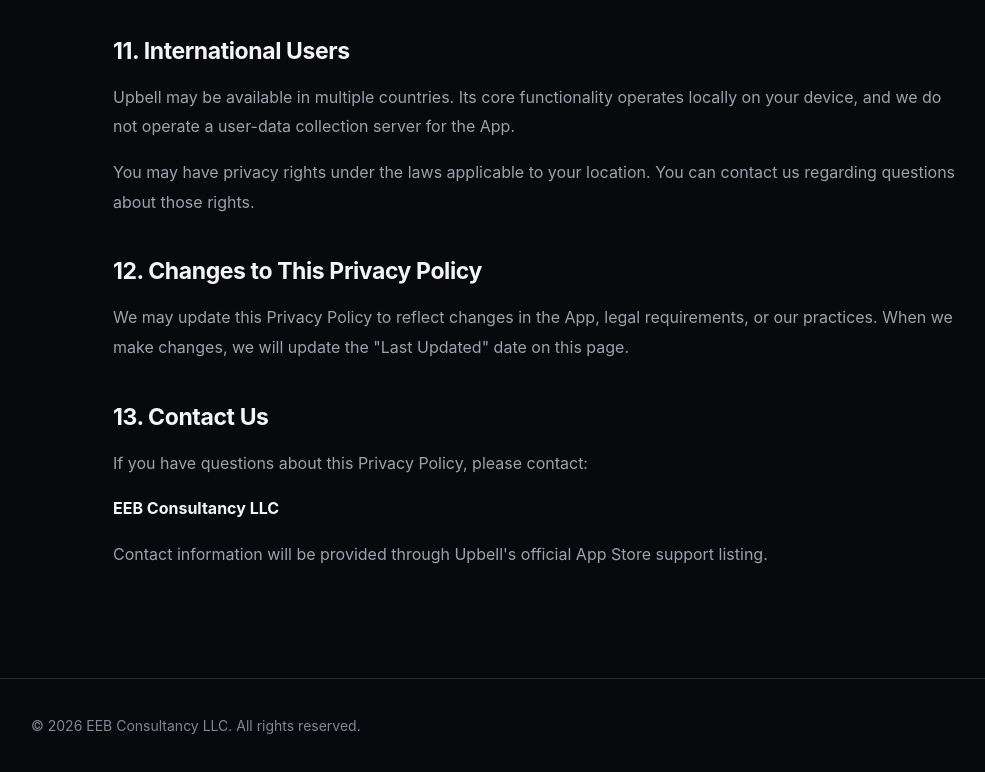
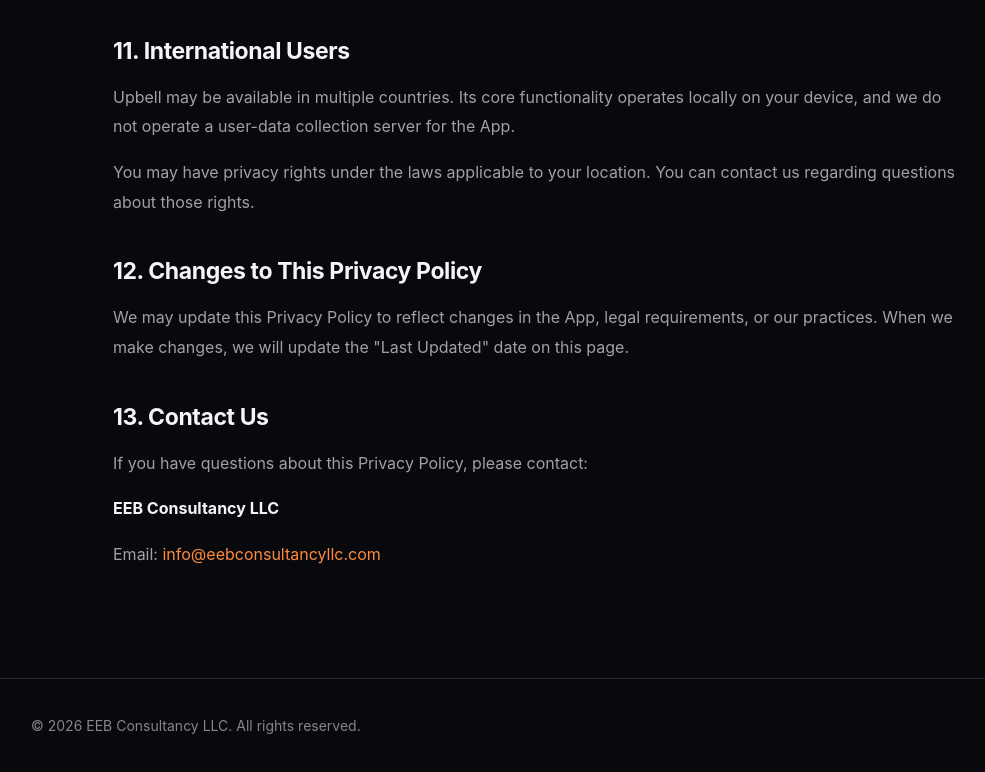
Before and after one commit to eebconsultancy/upbell-legal, a plain HTML site: page privacy.html in a window 1280 px wide. Shown: the part 2777-3549 px from the top of the page, without its empty margins (102-1087 px from the left). Drawn offline with Linux system fonts and the light colour scheme.

Commit message:
Update privacy.html

```diff
--- a/privacy.html
+++ b/privacy.html
@@ -210,8 +210,10 @@
           <strong>EEB Consultancy LLC</strong>
         </p>
         <p>
-          Contact information will be provided through
-          Upbell's official App Store support listing.
+          Email:
+          <a href="mailto:info@eebconsultancyllc.com">
+            info@eebconsultancyllc.com
+          </a>
         </p>
       </section>
     </div>
```
